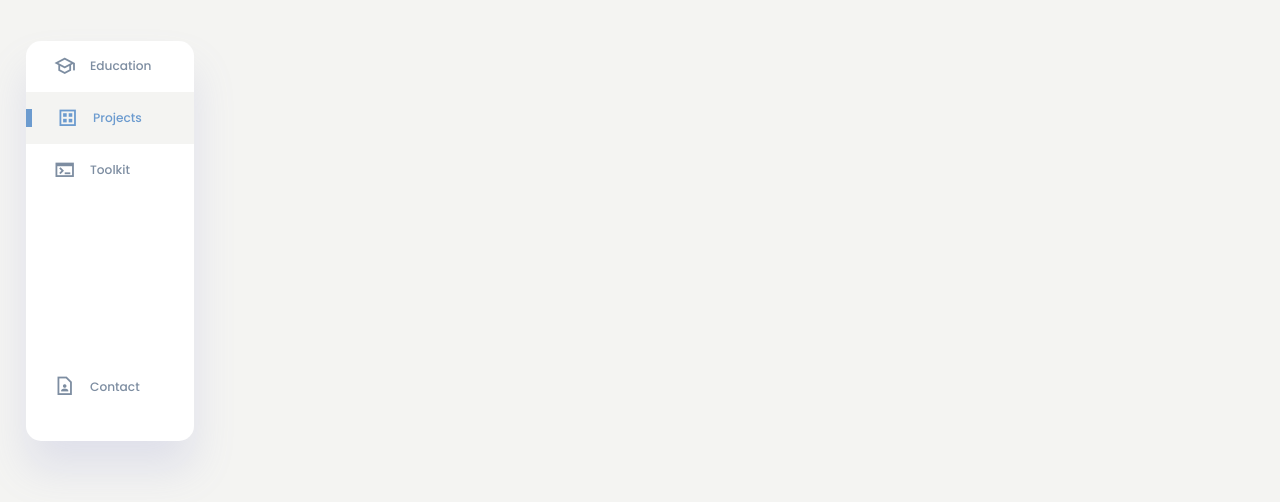
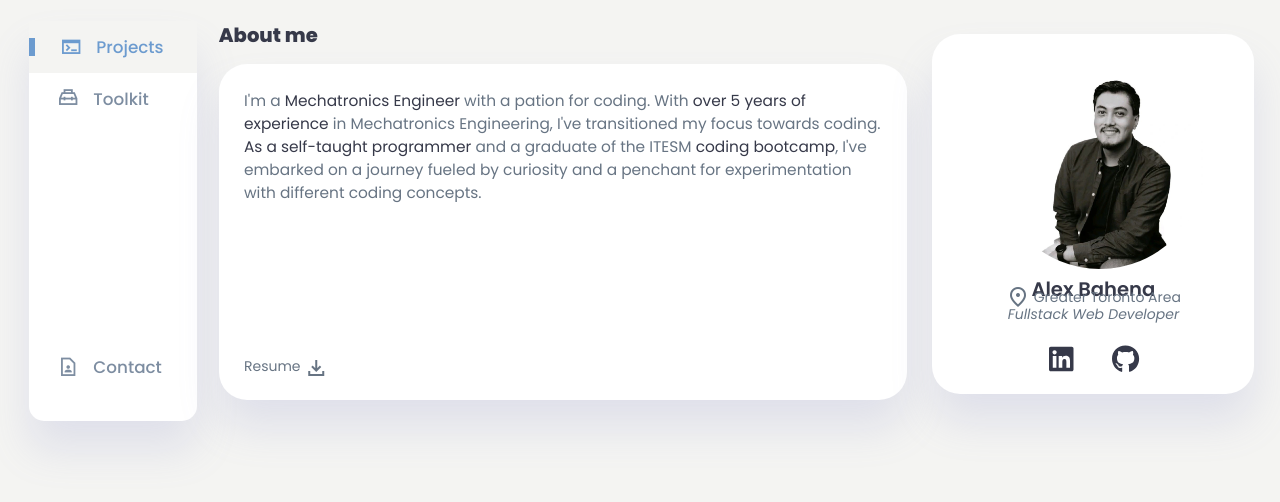
Before and after one commit to alex-bahena/portfolio-v2, a React (Vite) app: page / in a window 1280 px wide. Shown: the top 502 px of the page. Built offline with nearby package versions, Linux system fonts and the light colour scheme.

Commit message:
Header V1.0

```diff
--- a/package.json
+++ b/package.json
@@ -10,6 +10,9 @@
     "preview": "vite preview"
   },
   "dependencies": {
+    "@fortawesome/free-brands-svg-icons": "^6.5.2",
+    "@fortawesome/free-regular-svg-icons": "^6.5.2",
+    "@fortawesome/react-fontawesome": "^0.2.2",
     "react": "^18.2.0",
     "react-dom": "^18.2.0"
   },
--- a/src/App.css
+++ b/src/App.css
@@ -0,0 +1,7 @@
+.container {
+  display: grid;
+  width: 96%;
+  margin: 0 auto;
+  gap: 1.8rem;
+  grid-template-columns: 12rem auto 23rem;
+}
--- a/src/App.tsx
+++ b/src/App.tsx
@@ -1,11 +1,13 @@
 import "./App.css";
+import Header from "./components/header/Header";
 import SideBar from "./components/side-bar/SideBar";
 
 function App() {
   return (
-    <>
+    <div className="container">
       <SideBar></SideBar>
-    </>
+      <Header></Header>
+    </div>
   );
 }
 
--- /dev/null
+++ b/src/components/header/Header.css
@@ -0,0 +1,114 @@
+main,
+header {
+  margin-top: 1.4rem;
+}
+
+main,
+header {
+  display: grid;
+  gap: 1.6rem;
+  grid-template-columns: (1fr);
+}
+
+main .header-main-content > section {
+  position: relative;
+  background-color: var(--color-white);
+  padding: var(--card-padding);
+  border-radius: var(--card-border-radius);
+  margin-top: 1rem;
+  box-shadow: var(--box-shadow);
+}
+
+main .header-main-content h1 {
+  color: var(--color-dark);
+}
+
+main .header-main-about-me {
+  grid-column: span 2;
+  grid-row-start: 1;
+  grid-column-start: 1;
+  height: 42vh;
+}
+
+main .header-main-about-me > p {
+  font-size: 1.1rem;
+}
+
+main .header-main-about-me .highlight-text {
+  color: var(--color-dark);
+}
+
+main .header-main-about-me .download-btn > p {
+  cursor: pointer;
+  float: right;
+  display: flex;
+  position: absolute;
+  margin-bottom: 0.9rem;
+  width: 100%;
+  bottom: 2%;
+}
+
+main .header-main-about-me .download-btn > p:hover {
+  color: var(--color-danger);
+}
+
+header .header-info {
+  text-align: center;
+  background-color: var(--color-white);
+  padding: var(--card-padding);
+  border-radius: var(--card-border-radius);
+  margin-top: 1rem;
+  box-shadow: var(--box-shadow);
+  transition: all 0.3s ease;
+  height: 45vh;
+  position: relative;
+}
+
+header .header-info h1 {
+  width: 100%;
+}
+
+header .header-info img {
+  margin-left: 1rem;
+  width: 15rem;
+  height: auto;
+  border-radius: 50%;
+  overflow: hidden;
+}
+
+header .header-info .header-location {
+  text-align: center;
+  position: absolute;
+  margin-bottom: 0.9rem;
+  left: 0;
+  width: 100%;
+  bottom: 20%;
+}
+
+header .header-info .header-location p {
+  display: flex;
+  justify-content: center;
+  align-items: center;
+}
+
+header .header-info .header-education {
+}
+
+header .header-social {
+  text-align: center;
+  font-size: 2rem;
+  margin-top: 1rem;
+}
+
+header .header-social ul {
+  position: absolute;
+  margin-bottom: 0.9rem;
+  left: 0;
+  width: 100%;
+  bottom: 0;
+}
+
+header .header-social ul > li {
+  display: inline-block;
+  width: 20%;
+}
--- /dev/null
+++ b/src/components/header/Header.tsx
@@ -0,0 +1,79 @@
+import "./Header.css";
+import { FontAwesomeIcon } from "@fortawesome/react-fontawesome";
+import { faLinkedin, faGithub } from "@fortawesome/free-brands-svg-icons";
+import profile from "../../assets/profilephoto.jpeg";
+const Header = (): JSX.Element => {
+  return (
+    <>
+      {" "}
+      <main role="main">
+        <div className="header-main-content">
+          <h1>About me</h1>
+          <section className="header-main-about-me">
+            <p>
+              I'm a{" "}
+              <span className="highlight-text">Mechatronics Engineer</span> with
+              a pation for coding. With{" "}
+              <span className="highlight-text">over 5 years of experience</span>{" "}
+              in Mechatronics Engineering, I've transitioned my focus towards
+              coding.{" "}
+              <span className="highlight-text">
+                As a self-taught programmer
+              </span>{" "}
+              and a graduate of the ITESM{" "}
+              <span className="highlight-text">coding bootcamp</span>, I've
+              embarked on a journey fueled by curiosity and a penchant for
+              experimentation with different coding concepts.
+            </p>
+            <a className="download-btn">
+              {" "}
+              <p>
+                Resume&nbsp;
+                <span className="material-symbols-sharp">download</span>
+              </p>
+            </a>
+          </section>
+        </div>
+      </main>
+      <header>
+        <div className="header-info">
+          <span>
+            {" "}
+            <img src={profile} alt="profile" />
+          </span>
+          <h2 className="">Alex Bahena</h2>
+
+          <div className="header-education">
+            <p>
+              {/* <span className="material-symbols-sharp">school</span>&nbsp; */}
+              <i>Fullstack Web Developer</i>
+            </p>
+          </div>
+          <div className="header-location">
+            <p>
+              {" "}
+              <span className="material-symbols-sharp">location_on</span>
+              &nbsp;Greater Toronto Area
+            </p>
+          </div>
+          <div className="header-social">
+            <ul>
+              <li>
+                <a href="#">
+                  <FontAwesomeIcon icon={faLinkedin} />{" "}
+                </a>
+              </li>
+              <li>
+                <a href="#">
+                  <FontAwesomeIcon icon={faGithub} />{" "}
+                </a>
+              </li>
+            </ul>
+          </div>
+        </div>
+      </header>
+    </>
+  );
+};
+
+export default Header;
--- a/src/components/side-bar/SideBar.css
+++ b/src/components/side-bar/SideBar.css
@@ -1,11 +1,3 @@
-.container {
-  display: grid;
-  width: 96%;
-  margin: 0 auto;
-  gap: 1.8rem;
-  grid-template-columns: 12rem auto 23rem;
-}
-
 .container-collapsed {
   display: grid;
   width: 96%;
@@ -23,7 +15,6 @@ aside .toggle {
   display: flex;
   align-items: center;
   justify-content: space-between;
-  margin-top: 1.4rem;
 }
 
 aside .toggle .logo {
--- a/src/components/side-bar/SideBar.tsx
+++ b/src/components/side-bar/SideBar.tsx
@@ -17,24 +17,20 @@ const SideBar = (): JSX.Element => {
         </div>
         <div className="expand-btn" id="expand-btn" onClick={toggleMenu}>
           {isMenuOpen ? (
+            <span className="material-symbols-sharp">chevron_left</span>
+          ) : (
             <span className="material-symbols-sharp">chevron_right</span>
-          ) : (
-            <span className="material-symbols-sharp">chevron_left</span>
           )}
         </div>{" "}
         {/* Side bar  Section*/}
         {isMenuOpen ? (
           <div className="sidebar">
-            <a href="#" onClick={toggleMenu}>
-              <span className="material-symbols-sharp">school</span>
-              <h3>Education</h3>
-            </a>
             <a href="#" onClick={toggleMenu} className="active">
-              <span className="material-symbols-sharp">dataset</span>
+              <span className="material-symbols-sharp">terminal</span>
               <h3>Projects</h3>
             </a>
             <a href="#" onClick={toggleMenu}>
-              <span className="material-symbols-sharp">terminal</span>
+              <span className="material-symbols-sharp">service_toolbox</span>
               <h3>Toolkit</h3>
             </a>
             <a href="#" onClick={toggleMenu}>
@@ -45,13 +41,10 @@ const SideBar = (): JSX.Element => {
         ) : (
           <div className="sidebar">
             <a href="#" className="collapsed-sidebar">
-              <span className="material-symbols-sharp">school</span>
-            </a>
-            <a href="#" className="collapsed-sidebar">
-              <span className="material-symbols-sharp">dataset</span>
+              <span className="material-symbols-sharp">terminal</span>
             </a>
             <a href="#" className="collapsed-sidebar active">
-              <span className="material-symbols-sharp">terminal</span>
+              <span className="material-symbols-sharp">service_toolbox</span>
             </a>
             <a href="#" className="collapsed-sidebar">
               <span className="material-symbols-sharp">contact_page</span>
--- a/src/styles/app.css
+++ b/src/styles/app.css
@@ -63,7 +63,7 @@ a {
 
 h1 {
   font-weight: 800;
-  font-size: 1.18rem;
+  font-size: 1.4rem;
 }
 
 h2 {
@@ -73,7 +73,7 @@ h2 {
 
 h3 {
   font-weight: 500;
-  font-size: 0.87rem;
+  font-size: 1.2rem;
 }
 
 small {
@@ -81,5 +81,11 @@ small {
 }
 
 p {
+  font-size: 1rem;
   color: var(--color-dark-variant);
 }
+
+ul {
+  list-style-type: none;
+  color: var(--color-dark);
+}
```
Also changed, not shown: src/assets/profilephoto.jpeg (added), 1 other file (tests, documents, lock files or other folders).
